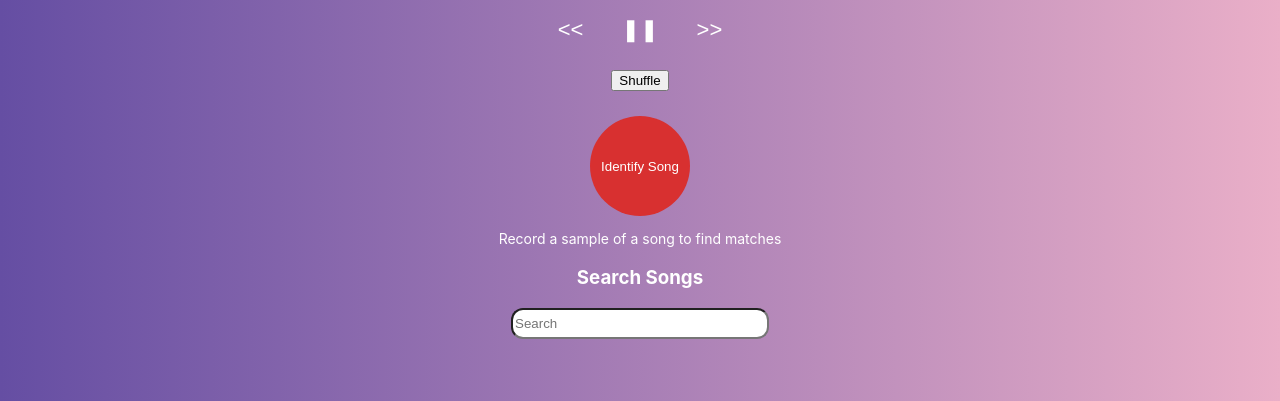
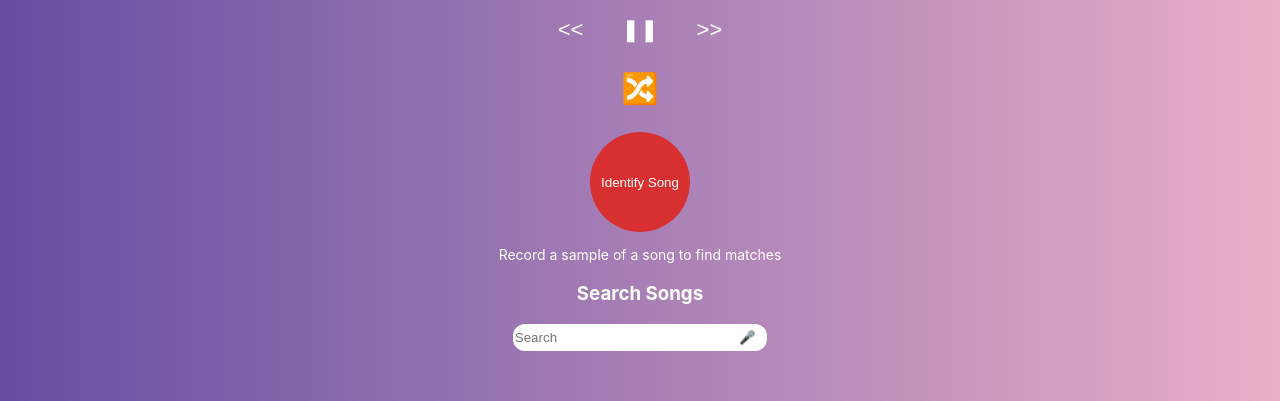
Before and after one commit to farisaziz12/sound_wave, a React (Create React App) app: page / in a window 1280 px wide. Shown: the part 324-725 px from the top of the page. Built offline with nearby package versions, Linux system fonts and the light colour scheme; the HTML template or start-up script is replaced by a standard one.

Commit message:
feat: styling changed and dictation added for searching songs

```diff
--- a/src/App.css
+++ b/src/App.css
@@ -1,12 +1,3 @@
-.search-input {
-  height: 25px;
-  width: 250px;
-  border-radius: 12px;
-  display: block;
-  margin-left: auto;
-  margin-right: auto;
-}
-
 .error-txt {
   text-align: center;
   color: red;
@@ -124,3 +115,34 @@
 .prev-btn:hover {
   font-size: 26px;
 }
+
+.search-container {
+  display: block;
+  margin-left: auto;
+  margin-right: auto;
+  width: fit-content;
+}
+
+.search-input {
+  height: 25px;
+  width: 250px;
+  border-radius: 12px;
+  margin-left: 5%;
+  border: none;
+}
+
+.dictate-btn {
+  height: 25px;
+  position: relative;
+  margin-left: -12%;
+  border-radius: 50%;
+  border: none;
+  background: transparent;
+}
+
+.play-song-btn {
+  border: solid 2px grey;
+  background: none;
+  border-radius: 15px;
+  margin-top: 2%;
+}
--- a/src/App.js
+++ b/src/App.js
@@ -8,6 +8,7 @@ import Player from "../src/components/Player";
 import ColorThief from "colorthief/dist/color-thief.mjs";
 import Recorder from "./components/Recorder";
 import "./App.css";
+import Search from "./components/Search";
 
 function App() {
   const player = new AudioProvider();
@@ -233,6 +234,7 @@ function App() {
         handleRecognisedSong={handleRecognisedSong}
         audioPlayer={audioPlayer}
       />
+      <Search audioPlayer={audioPlayer} search$={search$} />
       <MusicList
         search$={search$}
         songs={songs}
--- a/src/components/MusicList.js
+++ b/src/components/MusicList.js
@@ -44,19 +44,8 @@ export default function MusicList(props) {
     pickSong$.next(song);
   };
 
-  const handleSearch = (e) => {
-    search$.next(e.target.value);
-  };
-
   return (
     <div id="music-list">
-      <h3 style={{ textAlign: "center" }}>Search Songs</h3>
-      <input
-        onChange={handleSearch}
-        placeholder="Search"
-        className="search-input"
-        type="text"
-      />
       <div style={{ marginTop: "2%" }}>
         {noResults && <p className="error-txt">No Results</p>}
         {songs &&
@@ -78,7 +67,10 @@ export default function MusicList(props) {
                 />
                 <p id={song.id} style={{ marginLeft: "2%" }}>
                   {song.title + " by " + song.artist.name}
-                  <button onClick={() => handleClick(song)} className="center">
+                  <button
+                    onClick={() => handleClick(song)}
+                    className="center play-song-btn"
+                  >
                     {props.song && props.song.id === song.id
                       ? "Selected"
                       : "Play"}
--- a/src/components/Player.js
+++ b/src/components/Player.js
@@ -111,9 +111,14 @@ export default function Player(props) {
           marginTop: "2%",
           marginRight: "auto",
           marginLeft: "auto",
+          background: "none",
+          border: "none",
+          fontSize: "30px",
         }}
       >
-        Shuffle
+        <span aria-label role="img">
+          🔀
+        </span>
       </button>
     </div>
   );
--- /dev/null
+++ b/src/components/Search.js
@@ -0,0 +1,80 @@
+import React, { useState, useEffect } from "react";
+import "../App.css";
+
+export default function Search(props) {
+  const { search$, audioPlayer } = props;
+  const [recognition, setRecognition] = useState(undefined);
+  const [recognising, setRecognising] = useState(false);
+  const [recognitionError, setRecognitionError] = useState(false);
+  const [search, setSearch] = useState("");
+
+  useEffect(() => {
+    try {
+      const SpeechRecognition =
+        window.SpeechRecognition || window.webkitSpeechRecognition;
+      setRecognition(new SpeechRecognition());
+    } catch (error) {
+      console.log(error);
+    }
+  }, []);
+
+  useEffect(() => {
+    if (recognition) {
+      recognition.onstart = function () {
+        setRecognising(true);
+      };
+      recognition.onspeechend = function () {
+        setRecognising(false);
+      };
+      recognition.onerror = function (event) {
+        if (event.error == "no-speech") {
+          setRecognitionError(true);
+        }
+      };
+      recognition.onresult = function (event) {
+        const current = event.resultIndex;
+
+        const transcript = event.results[current][0].transcript;
+
+        setSearch(transcript);
+
+        search$.next(transcript);
+      };
+    }
+  }, [recognition]);
+
+  useEffect(() => {
+    search$.next(search);
+  }, [search]);
+
+  const handleSearch = (e) => {
+    setSearch(e.target.value);
+  };
+
+  const handleClick = () => {
+    if (audioPlayer) {
+      audioPlayer.pause();
+    }
+    recognition.start();
+  };
+
+  return (
+    <div>
+      <h3 style={{ textAlign: "center" }}>Search Songs</h3>
+      <div className="search-container">
+        <input
+          onChange={handleSearch}
+          placeholder="Search"
+          className="search-input"
+          type="text"
+          value={search}
+        />
+        <button onClick={handleClick} className="dictate-btn">
+          <span role="img" aria-label>
+            🎤
+          </span>
+        </button>
+      </div>
+    </div>
+  );
+}
```
